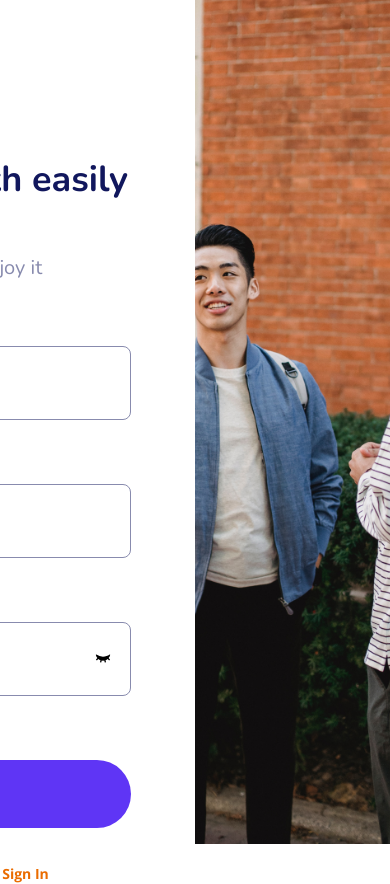
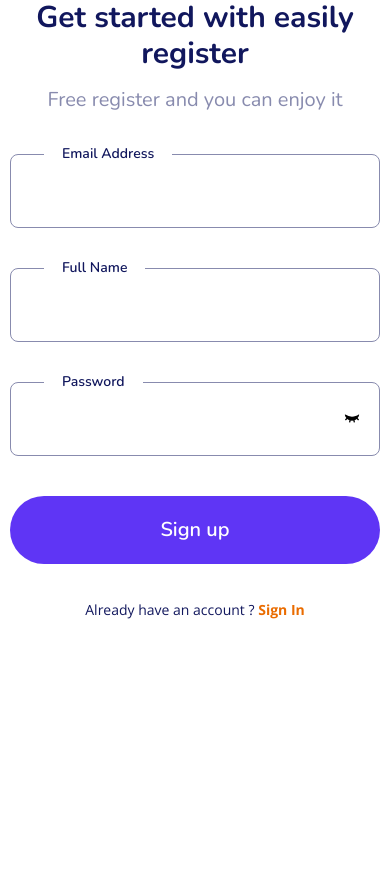
Before and after one commit to ABMshawonislam-dev/pokpok, a React (Create React App) app: page /registration in a window 390 px wide. After the commit the page ends 844 px from the top, so only its background shows below. Built offline with nearby package versions, Linux system fonts and the light colour scheme.

Commit message:
responsive

```diff
--- a/src/pages/registration/index.js
+++ b/src/pages/registration/index.js
@@ -84,27 +84,27 @@ const Registration = () => {
   };
 
   return (
-    <div className="flex">
+    <div className="md:flex px-2.5 md:px-0">
       <ToastContainer position="bottom-center" theme="dark" />
-      <div className="w-2/4 flex justify-end">
-        <div className="mr-16 mt-40">
-          <h3 className="font-nunito font-bold text-4xl text-heading">
+      <div className="w-full md:w-2/4 md:flex justify-end">
+        <div className="md:mr-0 md:ml-8 lg:mr-16 xl:mt-10 xl:mt-40">
+          <h3 className="font-nunito text-center md:text-left font-bold text-3xl  lg:text-4xl text-heading">
             Get started with easily register
           </h3>
-          <p className="font-nunito font-regular text-xl text-secondary mt-3.5">
+          <p className="font-nunito font-regular text-xl text-secondary mt-3.5 text-center md:text-left">
             Free register and you can enjoy it
           </p>
 
           {success && (
-            <p className="font-nunito font-semibold text-2xl bg-green-500 w-96 rounded-sm mt-2.5 p-1.5 text-white">
+            <p className="font-nunito font-semibold text-2xl bg-green-500 w-full lg:w-96 rounded-sm mt-2.5 p-1.5 text-white">
               {success}
             </p>
           )}
 
-          <div className="relative mt-16 w-96">
+          <div className="relative mt-10 md:mt-16 w-full md:w-80 lg:w-96">
             <input
               type="email"
-              className="border border-solid border-secondary w-96 py-6 px-14 rounded-lg"
+              className="border border-solid border-secondary w-full md:w-80 lg:w-96 py-6 px-14 rounded-lg"
               onChange={handleEmail}
               value={email}
             />
@@ -113,15 +113,15 @@ const Registration = () => {
             </p>
 
             {emailerr && (
-              <p className="font-nunito font-semibold text-sm bg-red-500 w-96 rounded-sm mt-2.5 p-1.5 text-white">
+              <p className="font-nunito font-semibold text-sm bg-red-500 w-full md:w-80 lg:w-96 rounded-sm mt-2.5 p-1.5 text-white">
                 {emailerr}
               </p>
             )}
           </div>
-          <div className="relative mt-16 w-96">
+          <div className="relative mt-10 md:mt-16 w-full lg:w-96">
             <input
               type="text"
-              className="border border-solid border-secondary w-96 py-6 px-14 rounded-lg"
+              className="border border-solid border-secondary w-full md:w-80 lg:w-96 py-6 px-14 rounded-lg"
               onChange={handleFullName}
               value={fullname}
             />
@@ -129,15 +129,15 @@ const Registration = () => {
               Full Name
             </p>
             {fullnameerr && (
-              <p className="font-nunito font-semibold text-sm bg-red-500 w-96 rounded-sm mt-2.5 p-1.5 text-white">
+              <p className="font-nunito font-semibold text-sm bg-red-500 w-full md:w-80 md:w-96 rounded-sm mt-2.5 p-1.5 text-white">
                 {fullnameerr}
               </p>
             )}
           </div>
-          <div className="relative mt-16 w-96">
+          <div className="relative mt-10 md:mt-16 w-full md:w-80 lg:w-96">
             <input
               type={passwordShow ? "text" : "password"}
-              className="border border-solid border-secondary w-96 py-6 px-14 rounded-lg"
+              className="border border-solid border-secondary w-full md:w-80 lg:w-96 py-6 px-14 rounded-lg"
               onChange={handlePassword}
               value={password}
             />
@@ -156,14 +156,14 @@ const Registration = () => {
               Password
             </p>
             {passworderr && (
-              <p className="font-nunito font-semibold text-sm bg-red-500 w-96 rounded-sm mt-2.5 p-1.5 text-white">
+              <p className="font-nunito font-semibold text-sm bg-red-500 w-full md:w-80 lg:w-96 rounded-sm mt-2.5 p-1.5 text-white">
                 {passworderr}
               </p>
             )}
           </div>
 
           {loading ? (
-            <div className="flex justify-center w-96">
+            <div className="flex justify-center w-full md:w-80 lg:w-96">
               <BallTriangle
                 height={100}
                 width={100}
@@ -178,13 +178,13 @@ const Registration = () => {
           ) : (
             <button
               onClick={handleSubmit}
-              className="w-96 bg-primary rounded-full font-nunito font-semibold text-xl text-white py-5 mt-16"
+              className="w-full md:w-80 lg:w-96 bg-primary rounded-full font-nunito font-semibold text-xl text-white py-5 mt-10 md:mt-16"
             >
               Sign up
             </button>
           )}
 
-          <p className="text-center font-open w-96 font-regular text-sm text-heading mt-9">
+          <p className="text-center font-open w-full md:w-80 lg:w-96 font-regular text-sm text-heading mt-9">
             Already have an account ?{" "}
             <Link to="/login" className="font-bold text-[#EA6C00]">
               Sign In
@@ -192,9 +192,9 @@ const Registration = () => {
           </p>
         </div>
       </div>
-      <div className="w-2/4">
+      <div className="w-2/4 hidden md:block">
         <img
-          className="w-full h-screen object-cover"
+          className="w-full h-full md:h-screen  object-cover"
           src="images/registration.png"
         />
       </div>
```
